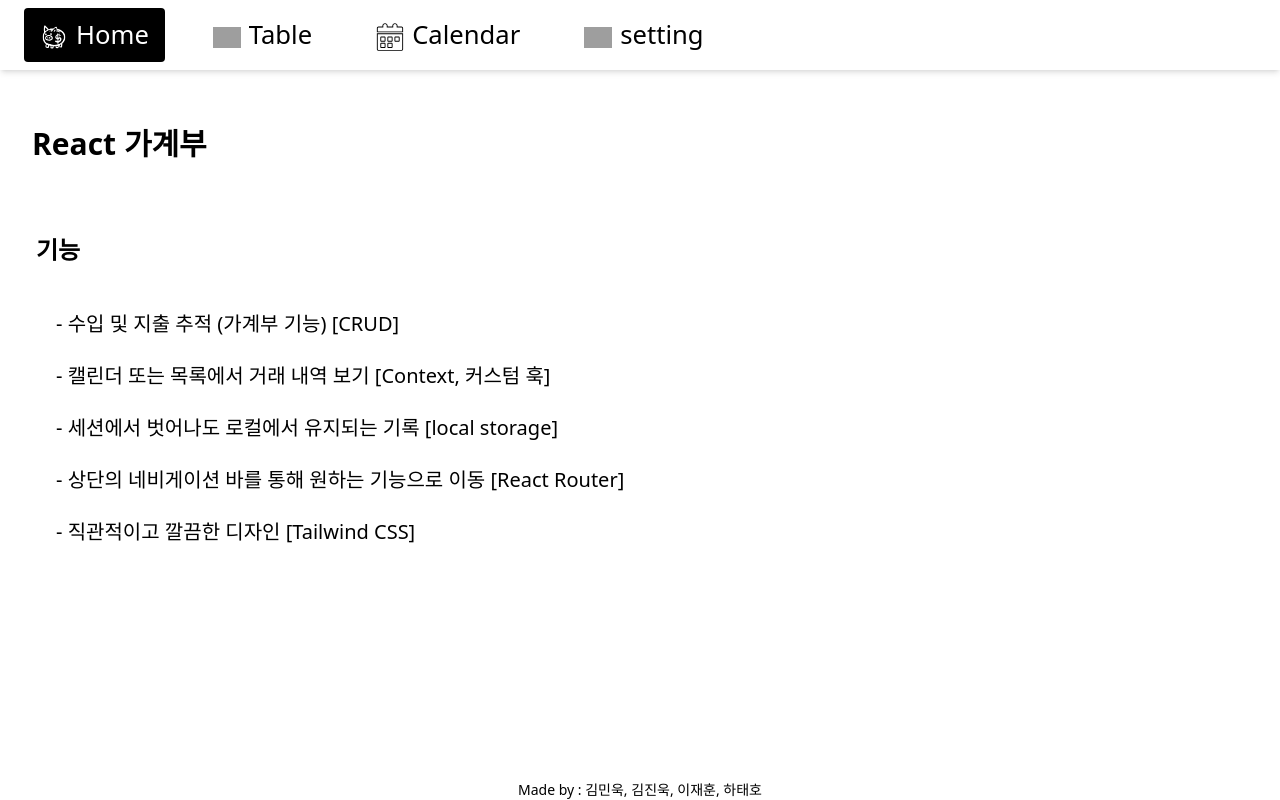
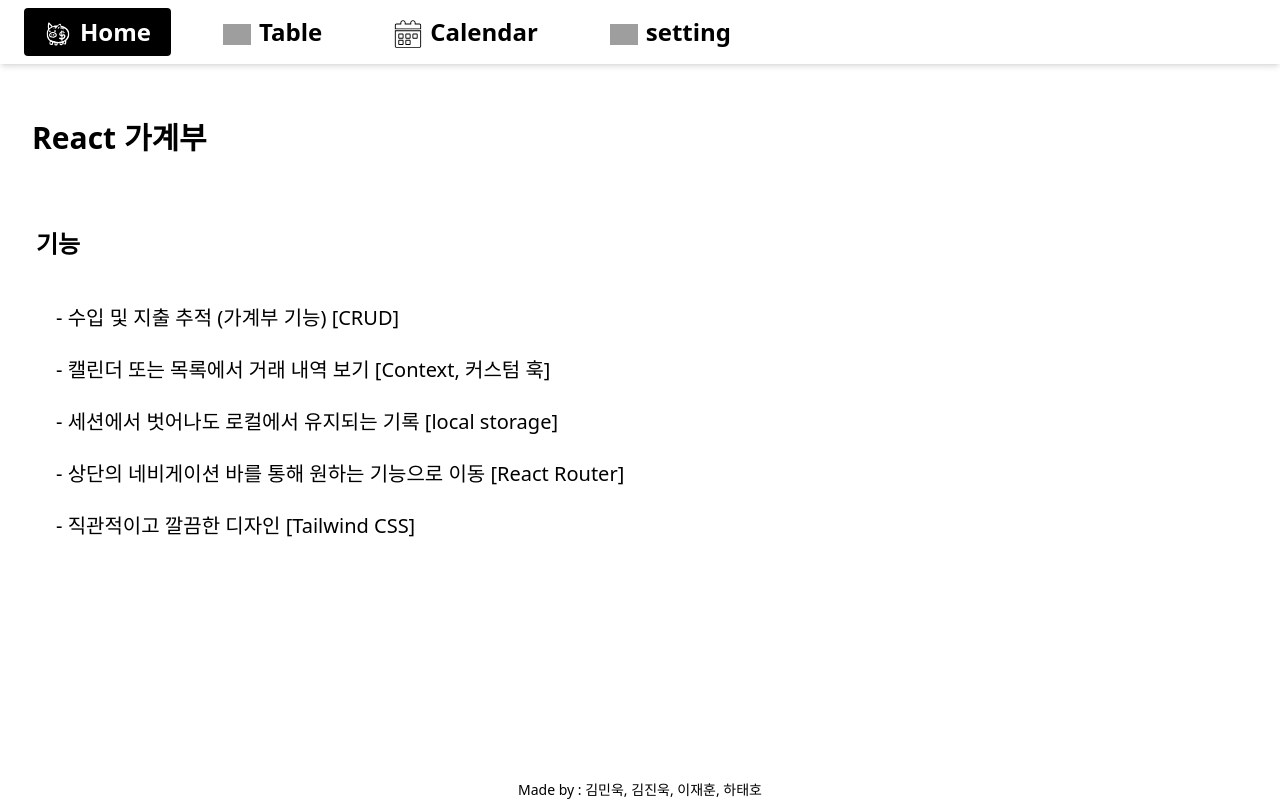
Before and after one commit to Money-manager-project-group/money-manager, a React (Vite) app: page / in a window 1280 px wide. Built offline with nearby package versions, Linux system fonts and the light colour scheme; grey boxes are pictures that could not be loaded.

Commit message:
slight change style

```diff
--- a/src/components/NavBar.jsx
+++ b/src/components/NavBar.jsx
@@ -26,12 +26,12 @@ const NavBar = () => {
 
   const imgClass = "w-7 inline-block mr-2 group-hover:invert-100";
   const liClass =
-    "rounded-sm font-sans px-4 py-2 flex justify-center w-fit h-fit hover:bg-gray-500 hover:text-white group";
+    "rounded-sm font-sans px-5 py-2 flex justify-center w-fit h-fit hover:bg-gray-500 hover:text-white group";
   const selectedImgClass = imgClass + " invert-100";
   const selectedLiClass = liClass + " bg-black text-white";
   return (
     <nav className="bg-white shadow-md text-[2vw] px-6 py-2 flex ">
-      <ul className="flex space-x-8 ">
+      <ul className="flex space-x-8 text-2xl font-semibold">
         <li className={highlightPage == "home" ? selectedLiClass : liClass}>
           <NavLink to="/" end>
             <img
```
